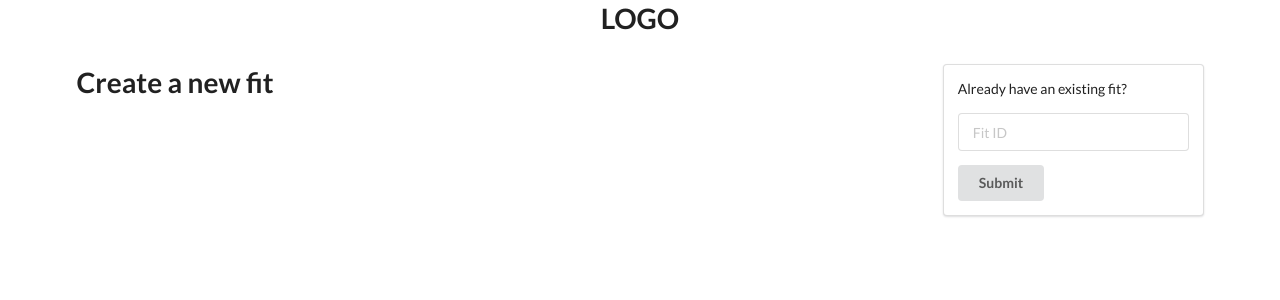
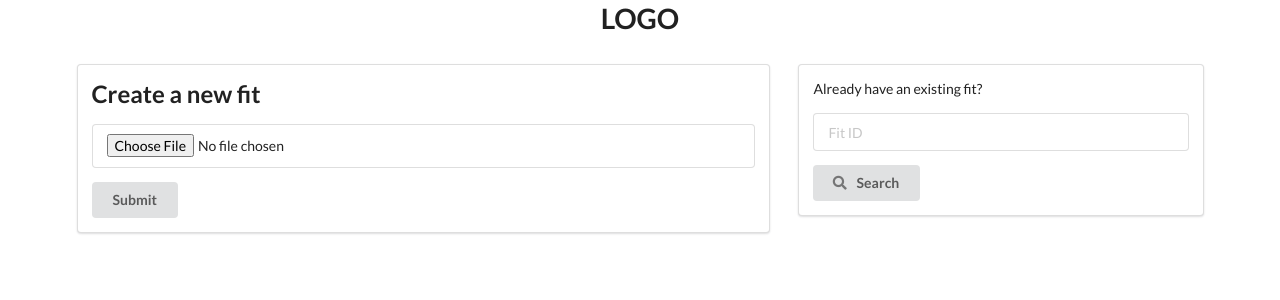
Before and after one commit to whimo/promobot, a Python web app: template app/templates/index.html in a window 1280 px wide. Shown: the top 300 px of the page. Run offline with Jinja, Linux system fonts and the light colour scheme; the template is opened without the code that fills it, so the values that code supplies are empty; some libraries are stand-ins or nearby versions.

Commit message:
Some more stuff added to index

```diff
--- a/app/templates/index.html
+++ b/app/templates/index.html
@@ -17,11 +17,23 @@
             </div>
 
             <div class="ui stackable grid">
-            <div class="twelve wide column">
-                <h1>Create a new fit</h1>
+                <div class="ten wide column">
+                    <div class="ui segment">
+                        <h2>Create a new fit</h2>
+
+                        <form class="ui form" method="post">
+                            <div class="field">
+                                <input type="file">
                             </div>
 
-            <div class="four wide column">
+                            <div class="ui button">
+                                Submit
+                            </div>
+                        </form>
+                    </div>
+                </div>
+
+                <div class="six wide column">
                     <div class="ui segment">
                         <p>Already have an existing fit?</p>
                         <form class="ui form" method="post">
@@ -30,7 +42,8 @@
                             </div>
 
                             <div class="ui button">
-                            Submit
+                                <i class="search icon"></i>
+                                Search
                             </div>
                         </form>
                     </div>
```
Lines whose indentation alone changed are shown as unchanged.
